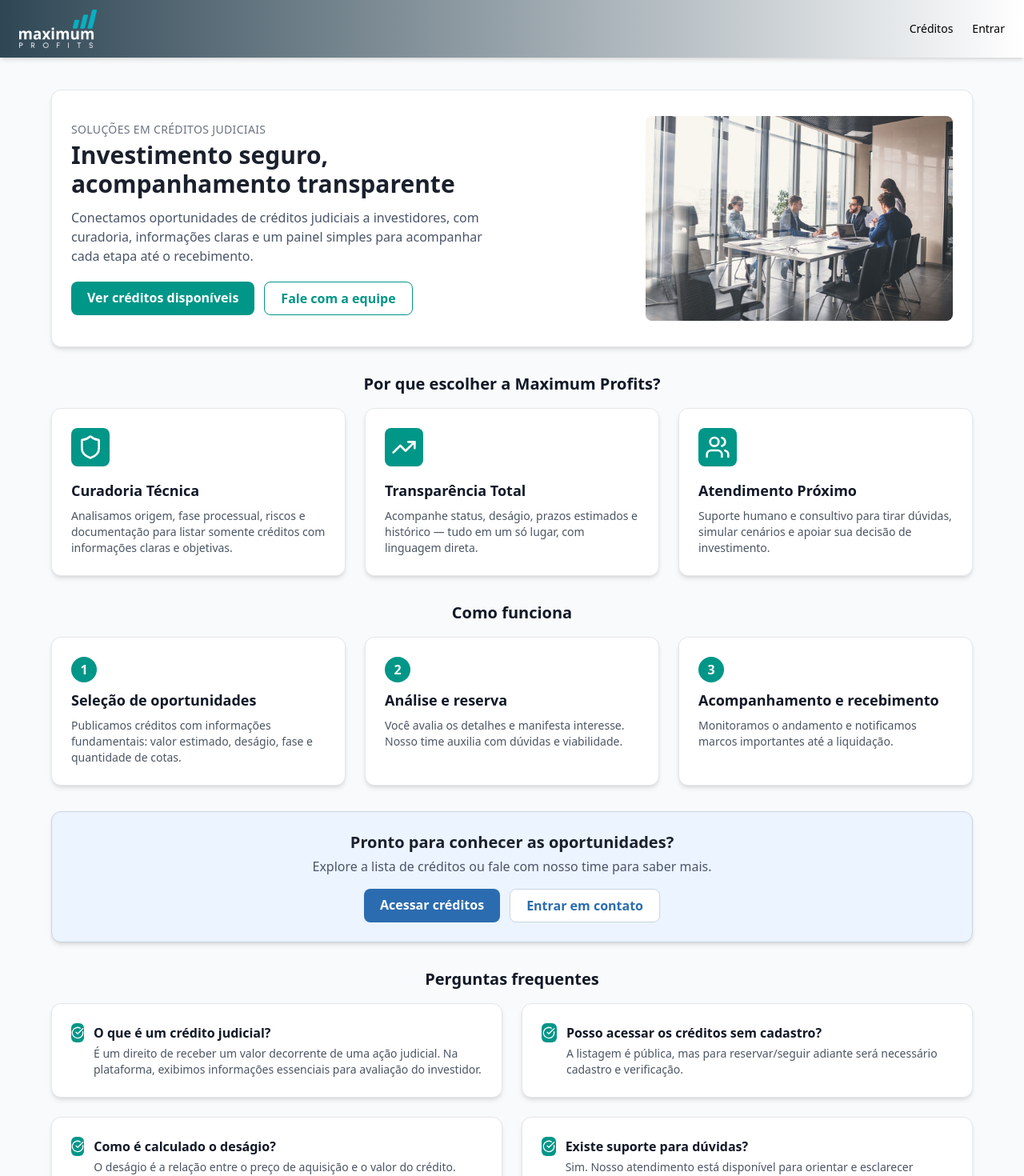
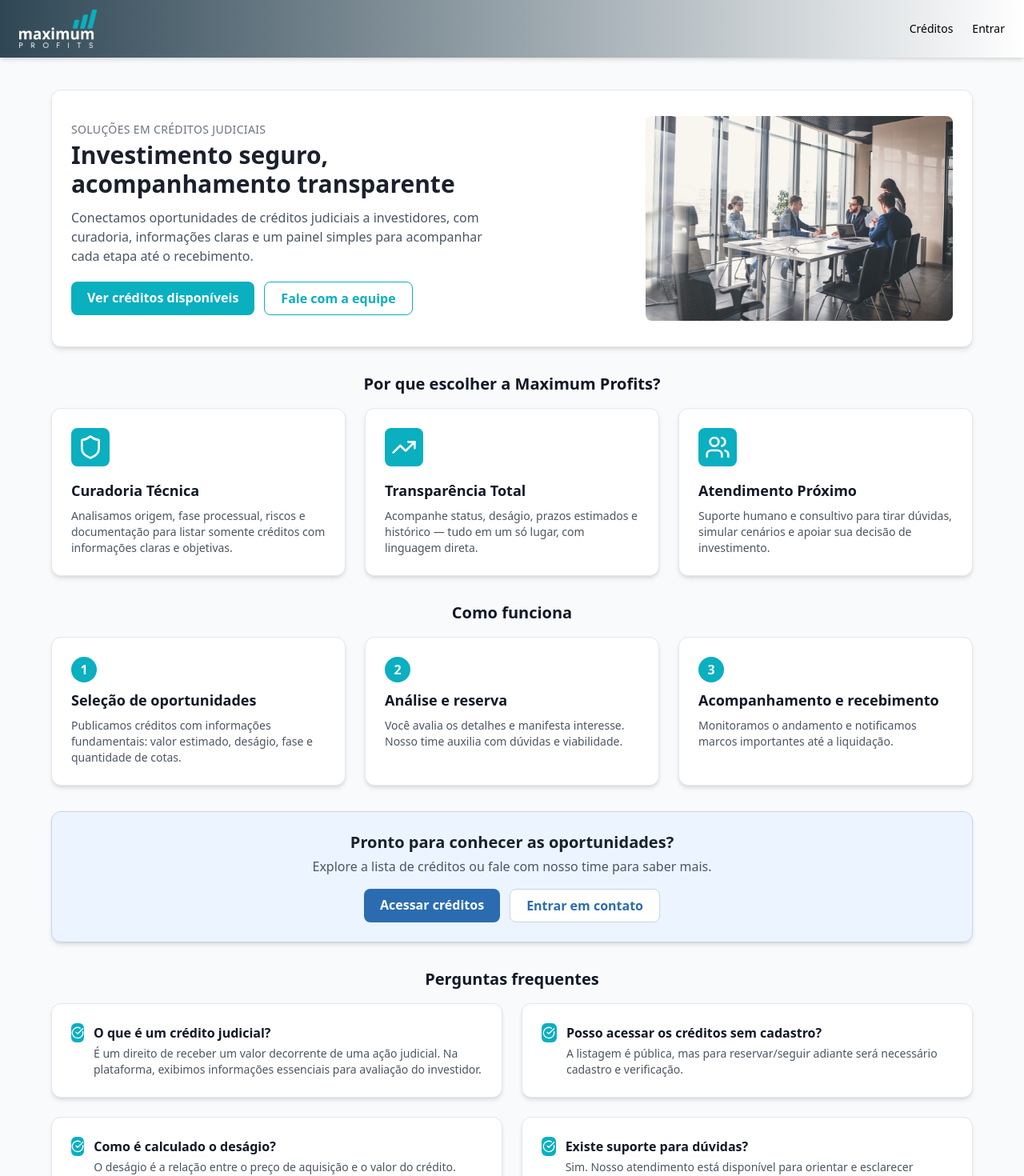
Before and after one commit to skcbroo/front_maximum, a React (Vite) app: page / in a window 1280 px wide. Shown: the top 1470 px of the page at 80% size. Built offline with nearby package versions, Linux system fonts and the light colour scheme.

Commit message:
Update Home.jsx

```diff
--- a/src/pages/Home.jsx
+++ b/src/pages/Home.jsx
@@ -78,13 +78,13 @@ export default function Home() {
               <div className="mt-5 flex flex-wrap gap-3">
                 <a
                   href="/creditos"
-                  className="inline-block bg-[#009688] text-white font-semibold rounded-lg px-5 py-2 hover:opacity-90 transition"
+                  className="inline-block bg-[#0AAFC0] text-white font-semibold rounded-lg px-5 py-2 hover:opacity-90 transition"
                 >
                   Ver créditos disponíveis
                 </a>
                 <button
                   onClick={falarComEquipe}
-                  className="inline-block bg-white text-[#009688] border border-[#009688] font-semibold rounded-lg px-5 py-2 hover:bg-[#F7FAFC] transition"
+                  className="inline-block bg-white text-[#0AAFC0] border border-[#0AAFC0] font-semibold rounded-lg px-5 py-2 hover:bg-[#F7FAFC] transition"
                 >
                   Fale com a equipe
                 </button>
@@ -264,7 +264,7 @@ export default function Home() {
 function CardHome({ titulo, texto, icon }) {
   return (
     <div className="bg-white border border-[#E5E7EB] rounded-xl px-6 py-6 shadow-md hover:shadow-lg hover:-translate-y-1 transition transform">
-      <div className="w-12 h-12 bg-[#009688] rounded-lg flex items-center justify-center mb-4">
+      <div className="w-12 h-12 bg-[#0AAFC0] rounded-lg flex items-center justify-center mb-4">
         {icon}
       </div>
       <h4 className="text-lg font-bold text-[#111827] mb-2">{titulo}</h4>
@@ -276,7 +276,7 @@ function CardHome({ titulo, texto, icon }) {
 function StepHome({ numero, titulo, texto }) {
   return (
     <div className="bg-white border border-[#E5E7EB] rounded-xl px-6 py-6 shadow-md hover:shadow-lg hover:-translate-y-1 transition transform">
-      <div className="inline-flex items-center justify-center w-8 h-8 rounded-full bg-[#009688] text-white font-bold mb-2">
+      <div className="inline-flex items-center justify-center w-8 h-8 rounded-full bg-[#0AAFC0] text-white font-bold mb-2">
         {numero}
       </div>
       <h4 className="text-lg font-bold text-[#111827] mb-2">{titulo}</h4>
@@ -289,7 +289,7 @@ function FaqHome({ q, a }) {
   return (
     <div className="bg-white border border-[#E5E7EB] rounded-xl px-6 py-6 shadow-md hover:shadow-lg hover:-translate-y-1 transition transform">
       <div className="flex items-start gap-3">
-        <div className="w-6 h-6 rounded-md bg-[#009688] flex items-center justify-center">
+        <div className="w-6 h-6 rounded-md bg-[#0AAFC0] flex items-center justify-center">
           <CheckCircle className="w-4 h-4 text-white" />
         </div>
         <div>
```
